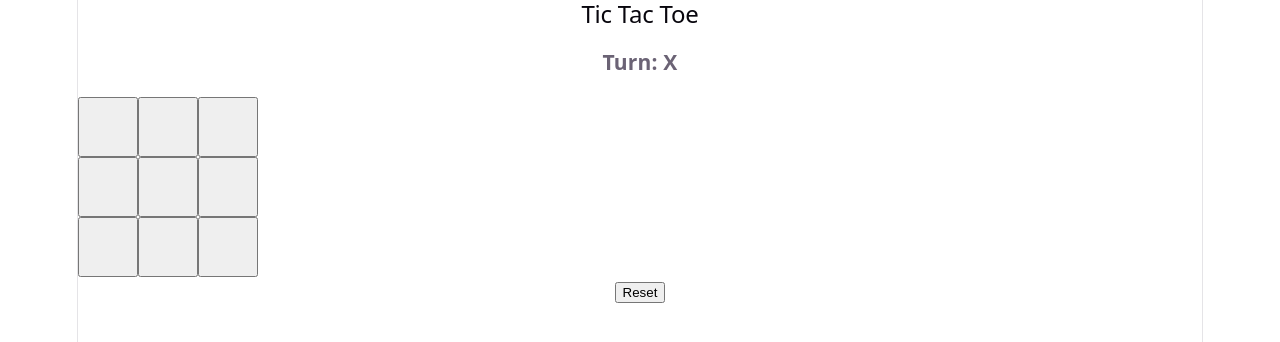
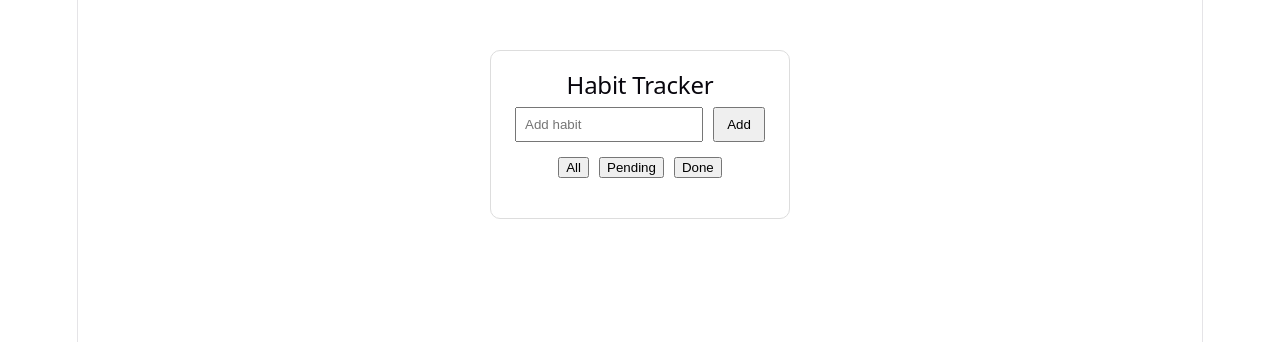
Before and after one commit to gayathrimp05/DailyStudy, a React (Vite) app in the folder frontend/Dailystudy/: page / in a window 1280 px wide. Shown: the top 342 px of the page. Built offline with nearby package versions, Linux system fonts and the light colour scheme.

Commit message:
upadted the app.jsx fiel

```diff
--- a/frontend/Dailystudy/src/App.jsx
+++ b/frontend/Dailystudy/src/App.jsx
@@ -1,7 +1,7 @@
-import Day08 from "./day08";
+import Day09 from "./day09";
 
 function App() {
-  return <Day08 />;
+  return <Day09/>;
 }
 
 export default App;
```
